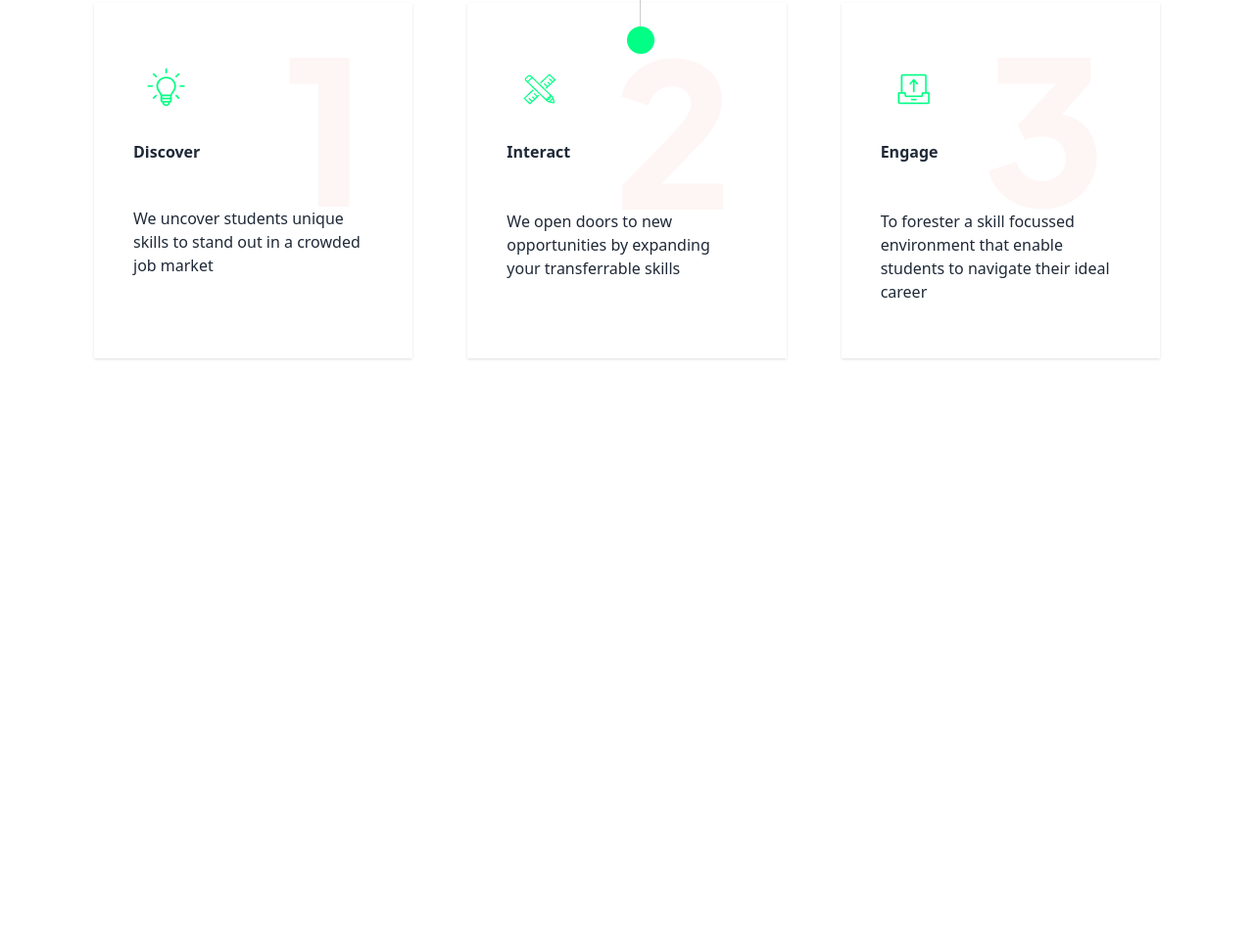
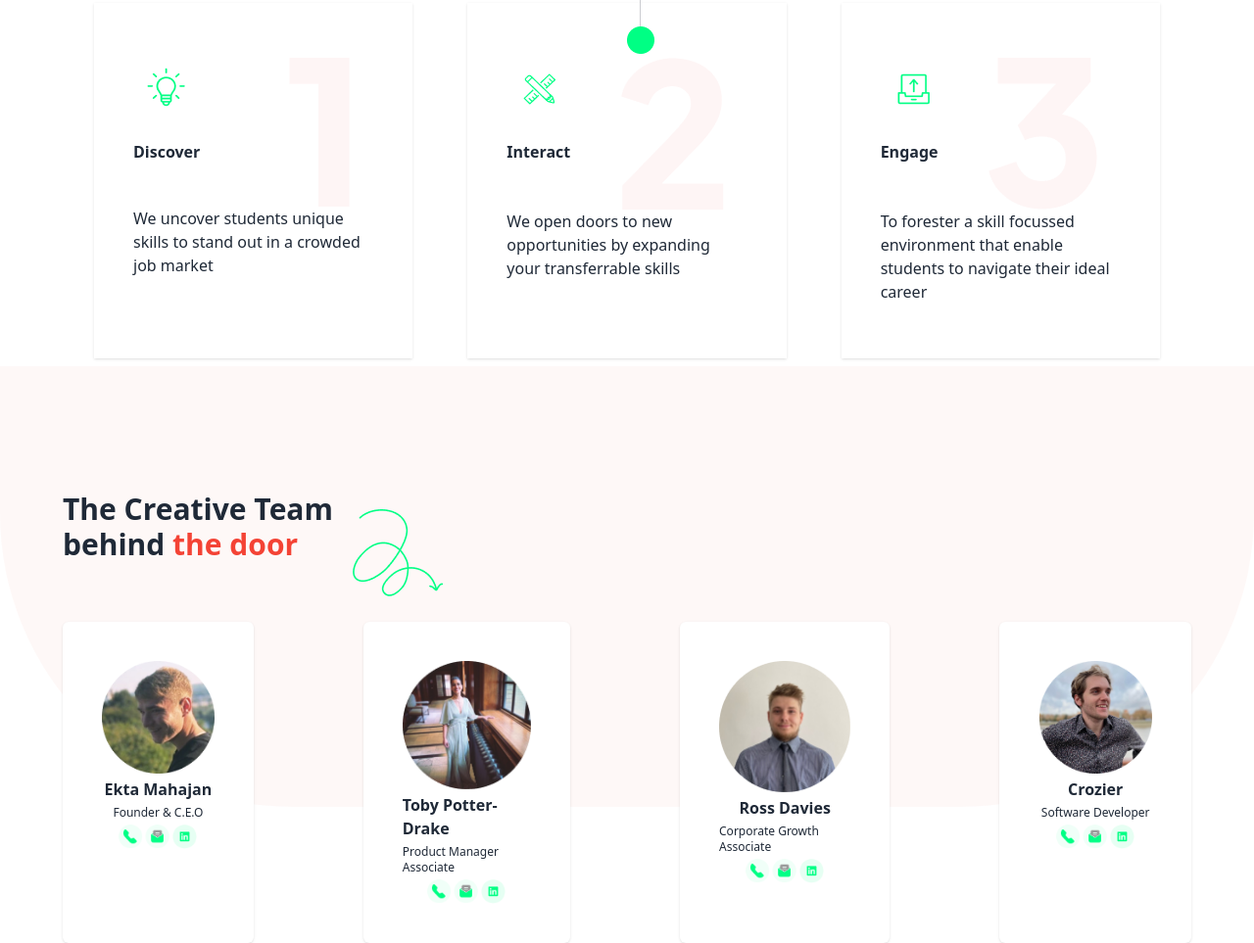
Before and after one commit to NahidAhmed-12/Assistant-4, a plain HTML site: page index.html in a window 1280 px wide. Shown: the part 2569-3532 px from the top of the page at 98% size. Before the commit the page ends 2943 px from the top, so only its background shows below. Drawn offline with nearby package versions, Linux system fonts and the light colour scheme.

Commit message:
Id Card Section

```diff
--- a/index.html
+++ b/index.html
@@ -208,3 +208,50 @@
     </section>
   </section>
   <!-- number section end -->
+
+
+
+     <!-- id section start -->
+<section class="bg-[#F9CCC726] md:py-16 md:h-[450px] rounded-b-[300px]">
+  <div class="flex justify-center md:justify-start md:pt-16 md:px-16 py-5 md:py-0">
+    <h2 class="text-2xl md:text-3xl font-semibold">The Creative Team <br> behind <span class="text-[#F44335]">the door</span></h2>
+    <img src="images/arrow_10.png" alt="">
+  </div>
+
+  <section class="flex flex-col md:flex-row md:gap-28 gap-5 justify-center px-5 md:px-16">
+    <div class="group bg-[#FFFFFF] p-10 rounded-md transition-transform duration-300 ease-in-out hover:scale-105 hover:shadow-lg shadow">
+      <div class="flex flex-col justify-center items-center gap-1">
+        <img src="images/image 4.png" alt="">
+        <h3 class="font-semibold">Ekta Mahajan</h3>
+        <p class="font-[300] text-xs">Founder & C.E.O</p>
+        <img class="w-20" src="images/group 26610.png" alt="">
+      </div>
+    </div>
+    <div class="group bg-[#FFFFFF] p-10 rounded-md transition-transform duration-300 ease-in-out hover:scale-105 hover:shadow-lg shadow ">
+      <div class="flex flex-col justify-center items-center gap-1">
+        <img src="images/image 3.png" alt="">
+        <h3 class="font-semibold">Toby Potter-Drake</h3>
+        <p class="font-[300] text-xs">Product Manager Associate</p>
+        <img class="w-20" src="images/group 26610.png" alt="">
+      </div>
+    </div>
+    <div class="group bg-[#FFFFFF] p-10 rounded-md transition-transform duration-300 ease-in-out hover:scale-105 hover:shadow-lg shadow">
+      <div class="flex flex-col justify-center items-center gap-1">
+        <img src="images/image 2.png" alt="">
+        <h3 class="font-semibold">Ross Davies</h3>
+        <p class="font-[300] text-xs">Corporate Growth Associate</p>
+        <img class="w-20" src="images/group 26610.png" alt="">
+      </div>
+    </div>
+    <div class="group bg-[#FFFFFF] p-10 rounded-md transition-transform duration-300 ease-in-out hover:scale-105 hover:shadow-lg shadow">
+      <div class="flex flex-col justify-center items-center gap-1">
+        <img src="images/image 1.png" alt="">
+        <h3 class="font-semibold">Crozier</h3>
+        <p class="font-[300] text-xs">Software Developer</p>
+        <img class="w-20" src="images/group 26610.png" alt="">
+      </div>
+    </div>
+  </section>
+</section>
+<br><br>
+<!-- id section end -->
```
